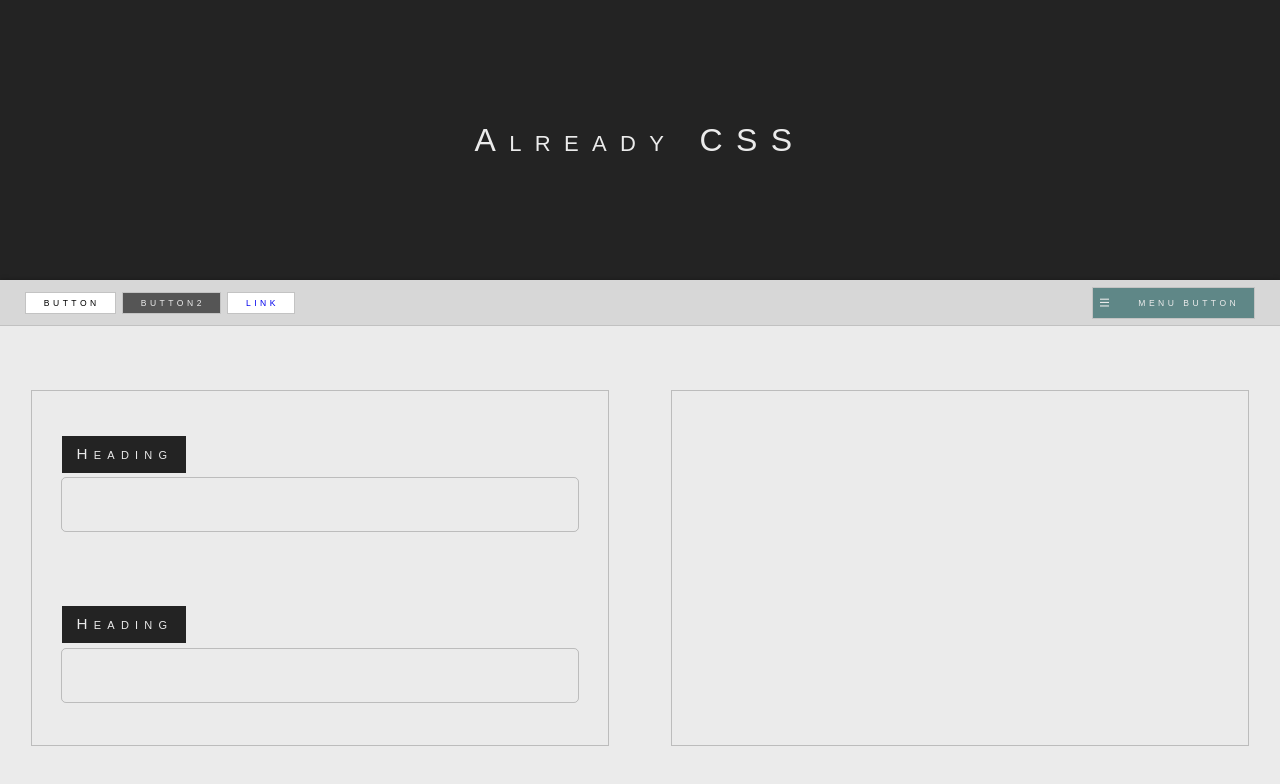
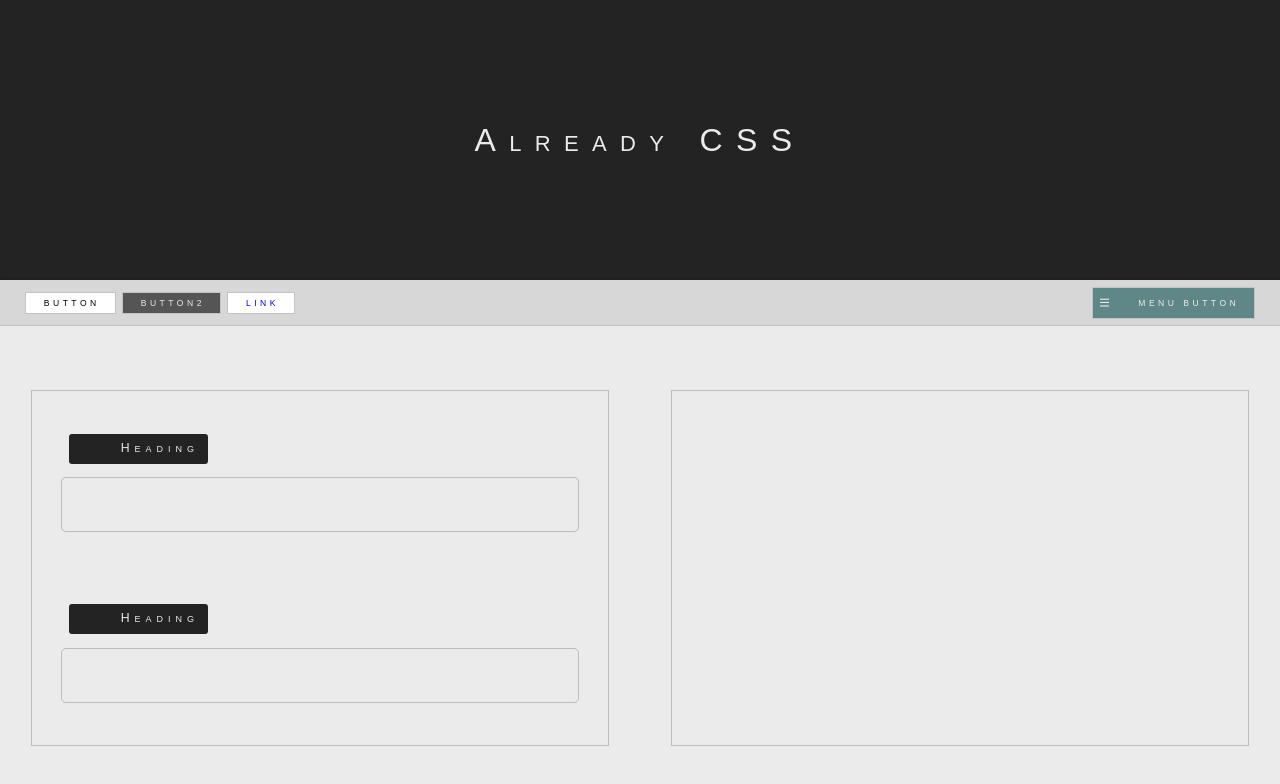
Before and after one commit to rolandixor/already-css, a plain HTML site: page index.html in a window 1280 px wide. Drawn offline with Linux system fonts and the light colour scheme.

Commit message:
Adjusted article headers.

```diff
--- a/css/already.css
+++ b/css/already.css
@@ -92,14 +92,17 @@ main article {
 
 article h1 {
   background-color: var(--bg-color);
+  border-radius: 3px;
   color: var(--header-color);
+  font-size: .765rem;
   font-variant: small-caps;
   font-weight: 400;
   letter-spacing: .735ch;
   margin: 0;
-  padding: 1ch 1.5ch 1.35ch 1.75ch;
+  padding: 1ch 1.35ch 1.35ch 7.65ch;
   position: absolute;
-  top: -5ch;
+  top: -6.5ch;
+  left: 1ch;
 }
 
 .button-alt {
```
